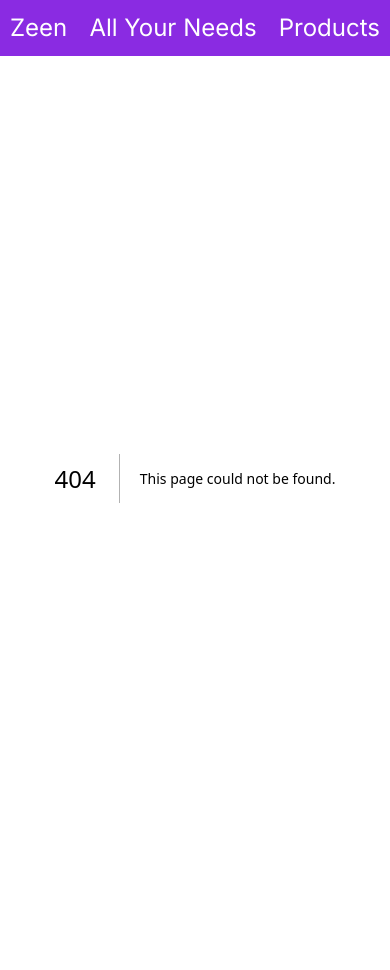
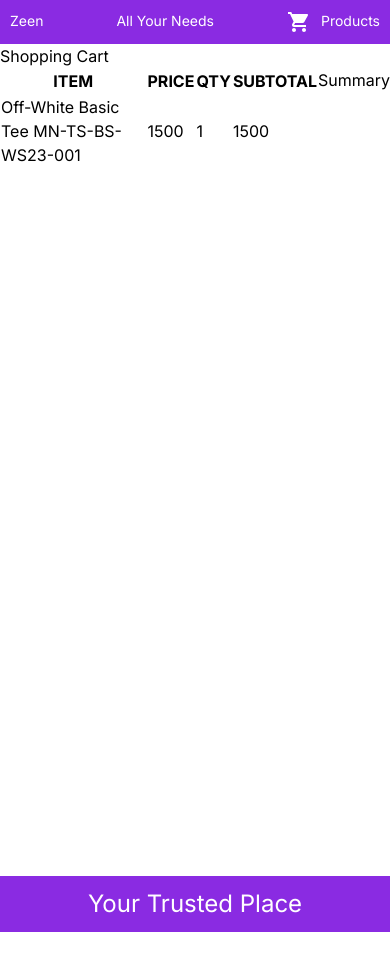
Before and after one commit to ali1452/next-app, a Next.js app: page /cart in a window 390 px wide. Before the commit this address had no page. Shown: the top 970 px of the page. After the commit the page ends 932 px from the top, so only its background shows below. Built offline with nearby package versions, Linux system fonts and the light colour scheme.

Commit message:
fix mobile  UI and cart work

```diff
--- a/package.json
+++ b/package.json
@@ -10,6 +10,10 @@
     "lint": "next lint"
   },
   "dependencies": {
+    "@emotion/react": "^11.11.1",
+    "@emotion/styled": "^11.11.0",
+    "@mui/icons-material": "^5.14.19",
+    "@mui/material": "^5.14.19",
     "axios": "^1.6.0",
     "next": "14.0.1",
     "react": "^18",
--- /dev/null
+++ b/src/app/cart/page.tsx
@@ -0,0 +1,12 @@
+import CartComp from '@/container/CartComp'
+import React from 'react'
+
+const Cart = () => {
+  return (
+    <div>
+        <CartComp/>
+    </div>
+  )
+}
+
+export default Cart
--- a/src/app/globals.css
+++ b/src/app/globals.css
@@ -20,3 +20,6 @@ body {
   color: rgb(var(--foreground-rgb));
 
 } */
+:root {
+  font-family: system-ui, -apple-system, BlinkMacSystemFont, 'Segoe UI', Roboto, Oxygen, Ubuntu, Cantarell, 'Open Sans', 'Helvetica Neue', sans-serif;
+}
--- a/src/component/header/header.module.scss
+++ b/src/component/header/header.module.scss
@@ -5,4 +5,13 @@
     padding: 10px 10px;
     justify-content: space-between;
     font-size: 24px;
+
+    @media (max-width:767px) {
+        font-size: 14px;
+    }
+
+    .cart_icon{
+        cursor: pointer;
+        margin-right: 10px;
+    }
 }
--- a/src/component/header/index.tsx
+++ b/src/component/header/index.tsx
@@ -1,13 +1,17 @@
 import React from 'react'
 import style from './header.module.scss'
 import Link from 'next/link'
+import ShoppingCartIcon from '@mui/icons-material/ShoppingCart';
 
 const Header = () => {
   return (
     <div className={style.header_container}>
         <p>Zeen</p>
         <p>All Your Needs</p>
-        <Link href='/'><p>Products</p></Link>
+        <p>
+        <Link href='/cart'><span className={style.cart_icon}><ShoppingCartIcon  /></span></Link>
+        <Link href='/'><span>Products</span></Link>
+        </p>
         </div>
   )
 }
--- /dev/null
+++ b/src/container/CartComp/index.tsx
@@ -0,0 +1,38 @@
+import React from 'react'
+import { productData } from '../mainLayout/productdata'
+
+type Props = {}
+
+const CartComp = (props: Props) => {
+    const product = productData[0]
+  return (
+    <div>
+        <p className={''}>Shopping Cart</p>
+        <div style={{display:'flex',justifyContent:'space-between'}}>
+        <table>
+         <thead>
+         <tr>
+         <th>ITEM</th>
+         <th>PRICE</th>
+         <th>QTY</th>
+         <th>SUBTOTAL</th>
+         </tr>
+         </thead>
+       <tbody>
+       <tr>
+       <td>{product.name}</td>
+       <td>{product.price}</td>
+       <td>1</td>
+       <td>{product.price}</td>
+       </tr>
+      </tbody>
+     </table>
+     <div>
+        <p>Summary</p>
+     </div>
+     </div>
+    </div>
+  )
+}
+
+export default CartComp
```
Also changed, not shown: src/container/productDetailComp/productDetail.module.scss (+43 -2 lines), 1 other file (tests, documents, lock files or other folders).
